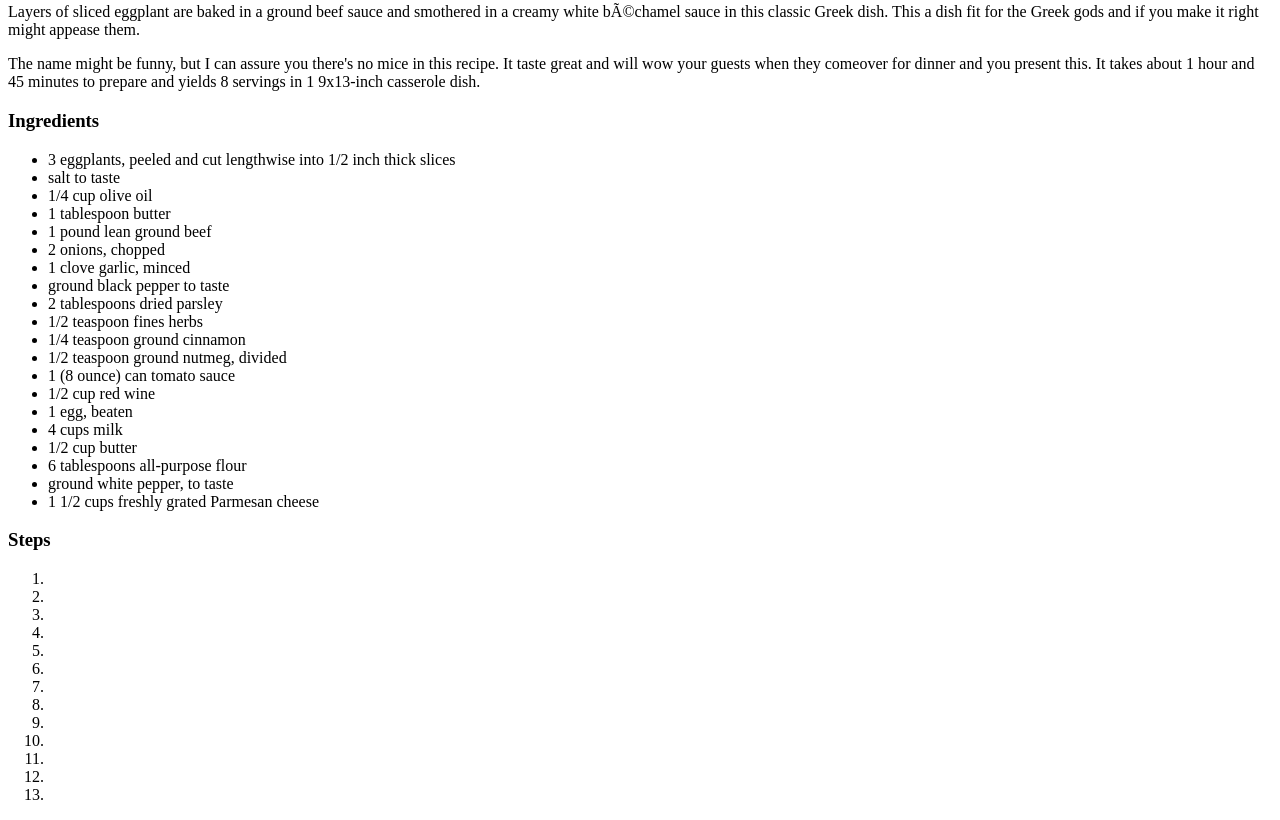
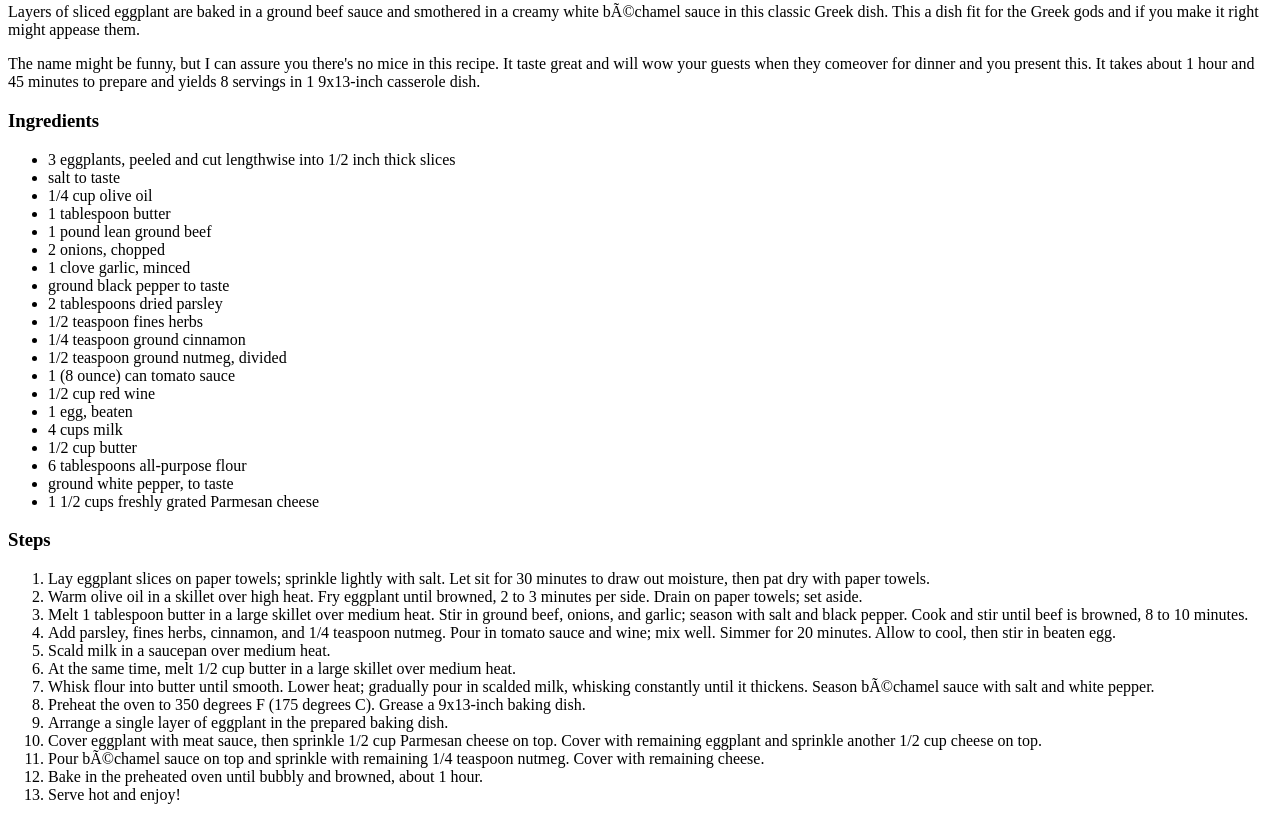
Before and after one commit to SoldierofGod29/odin-recipes, a plain HTML site: page recipes/moussaka.html in a window 1280 px wide. Shown: the part 390-1210 px from the top of the page. Drawn offline with Linux system fonts and the light colour scheme.

Commit message:
Add steps to moussaka.html file

```diff
--- a/recipes/moussaka.html
+++ b/recipes/moussaka.html
@@ -93,43 +93,62 @@
 
         <ol>
             <li>
-
+                Lay eggplant slices on paper towels; sprinkle lightly
+                with salt. Let sit for 30 minutes to draw out moisture,
+                then pat dry with paper towels.
             </li>
             <li>
-
+                Warm olive oil in a skillet over high heat. Fry eggplant
+                until browned, 2 to 3 minutes per side. Drain on paper
+                towels; set aside.
             </li>
             <li>
-
+                Melt 1 tablespoon butter in a large skillet over medium
+                 heat. Stir in ground beef, onions, and garlic; season
+                 with salt and black pepper. Cook and stir until beef is
+                 browned, 8 to 10 minutes.
             </li>
             <li>
-
+                Add parsley, fines herbs, cinnamon, and 1/4 teaspoon
+                nutmeg. Pour in tomato sauce and wine; mix well. Simmer
+                for 20 minutes. Allow to cool, then stir in beaten egg.
             </li>
             <li>
-
+                Scald milk in a saucepan over medium heat.
             </li>
             <li>
-
+                At the same time, melt 1/2 cup butter in a large skillet
+                 over medium heat.
             </li>
             <li>
-
+                Whisk flour into butter until smooth. Lower heat; gradually
+                 pour in scalded milk, whisking constantly until it
+                 thickens. Season béchamel sauce with salt and white
+                 pepper.
             </li>
             <li>
-
+                Preheat the oven to 350 degrees F (175 degrees C). Grease
+                a 9x13-inch baking dish.
             </li>
             <li>
-
+                Arrange a single layer of eggplant in the prepared baking
+                dish.
             </li>
             <li>
-
+                Cover eggplant with meat sauce, then sprinkle 1/2 cup
+                Parmesan cheese on top. Cover with remaining eggplant
+                and sprinkle another 1/2 cup cheese on top.
             </li>
             <li>
-
+                Pour béchamel sauce on top and sprinkle with remaining
+                1/4 teaspoon nutmeg. Cover with remaining cheese.
             </li>
             <li>
-
+                Bake in the preheated oven until bubbly and browned, about
+                1 hour.
             </li>
             <li>
-
+                Serve hot and enjoy!
             </li>
         </ol>
 
```
